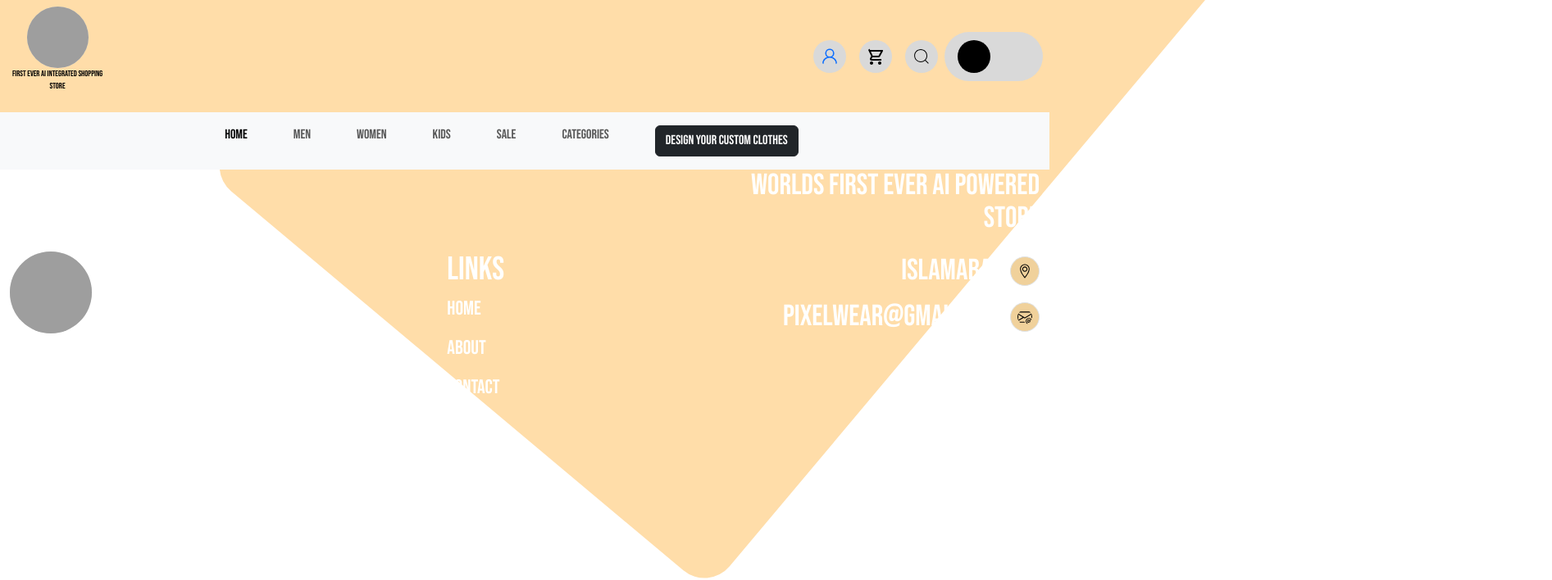
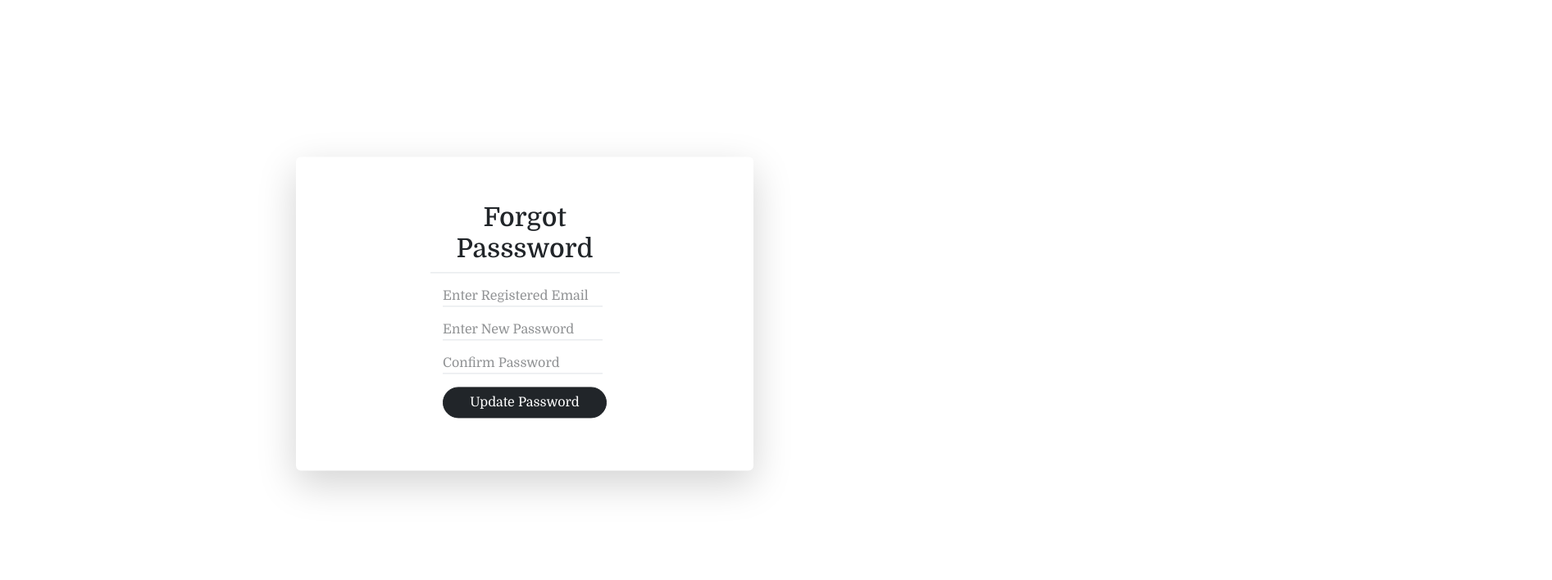
Before and after one commit to FYP-25-PIXEL-WEAR/FYP, a React (Vite) app in the folder Frontend/: page /forgotpassword in a window 1280 px wide. Shown: the top 708 px of the page at 82% size, 1893 px wide, since content can reach past the window. Built offline with nearby package versions, Linux system fonts and the light colour scheme; grey boxes are pictures that could not be loaded.

Commit message:
First Commit

```diff
--- a/Frontend/src/App.jsx
+++ b/Frontend/src/App.jsx
@@ -7,6 +7,7 @@ import Header from './Components/Header'
 import Footer from './Components/Footer'
 import UserProfile from './Components/UserProfile'
 import './App.css'
+import ForgotPassword from './Components/ForgotPassword'
 const App = () => {
   const [showNavbar, setShowNavbar] = useState(true)
   const [showHeader, setShowHeader] = useState(true)
@@ -26,8 +27,9 @@ const App = () => {
       {showNavbar && <Navbar />}
       <Routes basename="/app">
         <Route path="/" element={<LoginSignUp setShowNavbar={setShowNavbar} setShowHeader={setShowHeader} setShowFooter={setShowFooter} />} />
+        <Route path='/forgotpassword' element={ <ForgotPassword setShowNavbar={setShowNavbar} setShowHeader={setShowHeader} setShowFooter={setShowFooter}/>} />
         <Route path="/home" element={<Home setShowNavbar={setShowNavbar} setShowHeader={setShowHeader} setShowFooter={setShowFooter}/>} />
-        <Route path="/userprofile" element={<UserProfile />} />
+        <Route path="/userprofile" element={<UserProfile setShowNavbar={setShowNavbar} setShowHeader={setShowHeader} setShowFooter={setShowFooter}/>} />
         </Routes>
       {showFooter && <Footer />}
       </BrowserRouter>
--- /dev/null
+++ b/Frontend/src/Components/ForgotPassword.jsx
@@ -0,0 +1,36 @@
+import React, { useEffect } from "react";
+
+const ForgotPassword = ({ setShowNavbar,setShowHeader,setShowFooter }) => {
+    useEffect(() => {
+    setShowNavbar(false);
+    setShowHeader(false);
+    setShowFooter(false);
+  }, [setShowNavbar,setShowFooter,setShowHeader]);
+  return (
+    <div className="container">
+      <div className="col-md-12 tw:h-screen">
+        <div className="col-md-6 m-auto tw:translate-y-[50%]">
+          <form action="" className="w-100 shadow-lg rounded p-5">
+            <h2 className="border-bottom w-50 p-2 text-center m-auto">Forgot Passsword</h2>
+            <div className="box tw:w-max m-auto">
+            <div className="mb-3 form-group mt-3">
+                <input type="text" className="border-top-0 border-0 border-bottom tw:outline-0 position-relative data" placeholder="Enter Registered Email" required/>
+            </div>
+            <div className="mb-3 form-group mt-3">
+                <input type="text" className="border-top-0 border-0 border-bottom tw:outline-0 position-relative data" placeholder="Enter New Password" required />
+            </div>
+            <div className="mb-3 form-group mt-3">
+                <input type="text" className="border-top-0 border-0 border-bottom tw:outline-0 position-relative data" placeholder="Confirm Password" required/>
+            </div>
+            <div className="mb-3">
+                <button className="btn btn-dark tw:w-50 rounded-5 m-0"> Update Password </button>
+            </div>
+            </div>
+          </form>
+        </div>
+      </div>
+    </div>
+  );
+};
+
+export default ForgotPassword;
--- a/Frontend/src/Components/LoginSignUp.jsx
+++ b/Frontend/src/Components/LoginSignUp.jsx
@@ -202,7 +202,7 @@ const LoginSignUp = ({ setShowNavbar,setShowHeader,setShowFooter }) => {
                       />
                       <FaLock className="position-absolute tw:end-0 top-0" />
                     </div>
-                    <div className="mb-5 text-start">
+                    <div className="mb-2 text-start">
                       <button
                         type="submit"
                         className="btn btn-dark tw:w-50 rounded-5 m-0 rounded-end-0"
@@ -215,6 +215,9 @@ const LoginSignUp = ({ setShowNavbar,setShowHeader,setShowFooter }) => {
                     </div>
                   </div>
                   <div className="form-group mt-3">
+                    <p className="text-center">
+                      <Link to={"/forgotpassword"} > Forgot Password?</Link>
+                    </p>
                     <p className="text-center">
                       Don't have an account?{" "}
                       <span
@@ -269,7 +272,7 @@ const LoginSignUp = ({ setShowNavbar,setShowHeader,setShowFooter }) => {
                       />
                       <FaLock className="position-absolute tw:end-0 top-0" />
                     </div>
-                    <div className="mb-5 text-start">
+                    <div className="mb-2 text-start">
                       <button
                         type="submit"
                         className="btn btn-dark tw:w-50 rounded-5 m-0 rounded-end-0"
```
